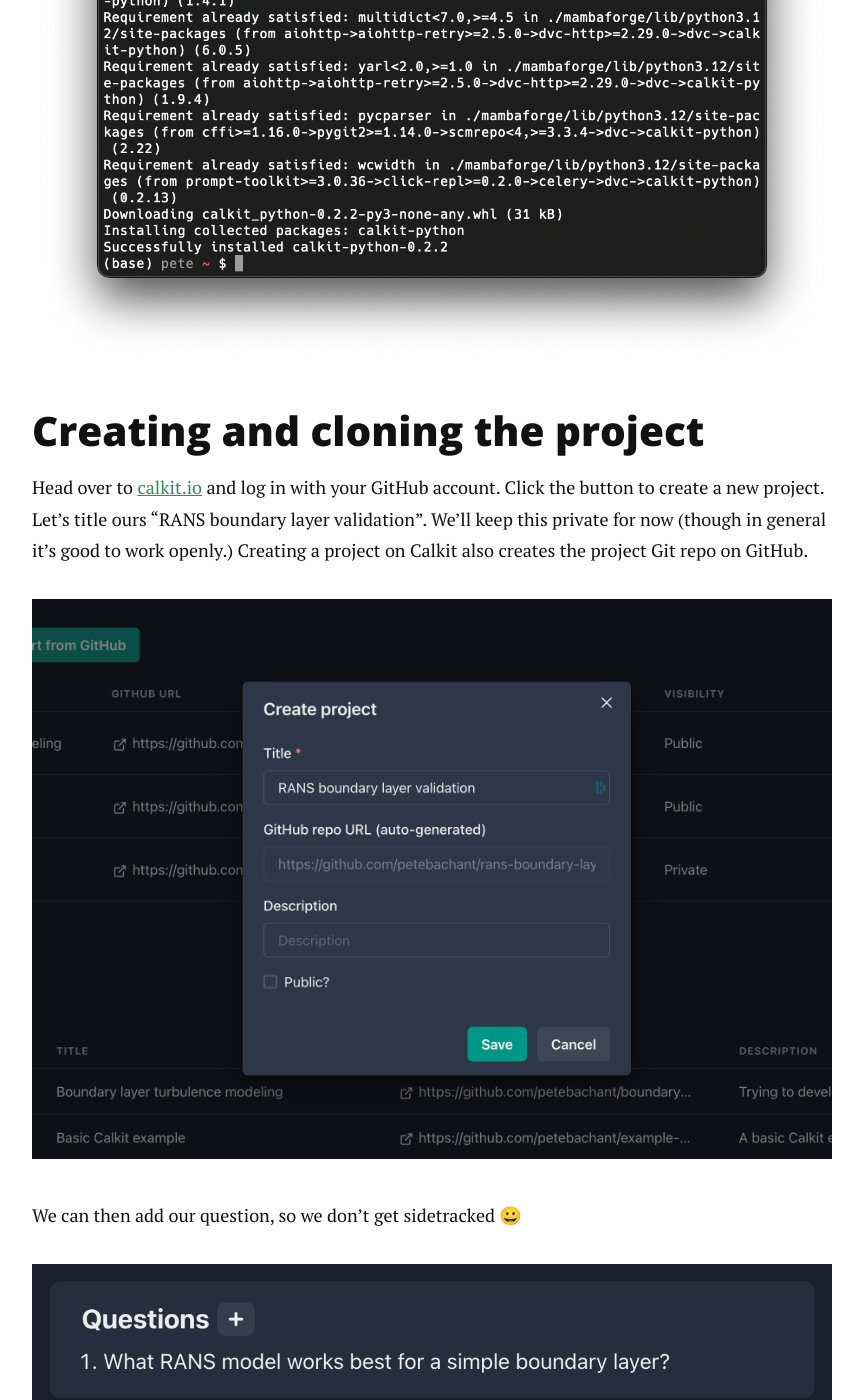
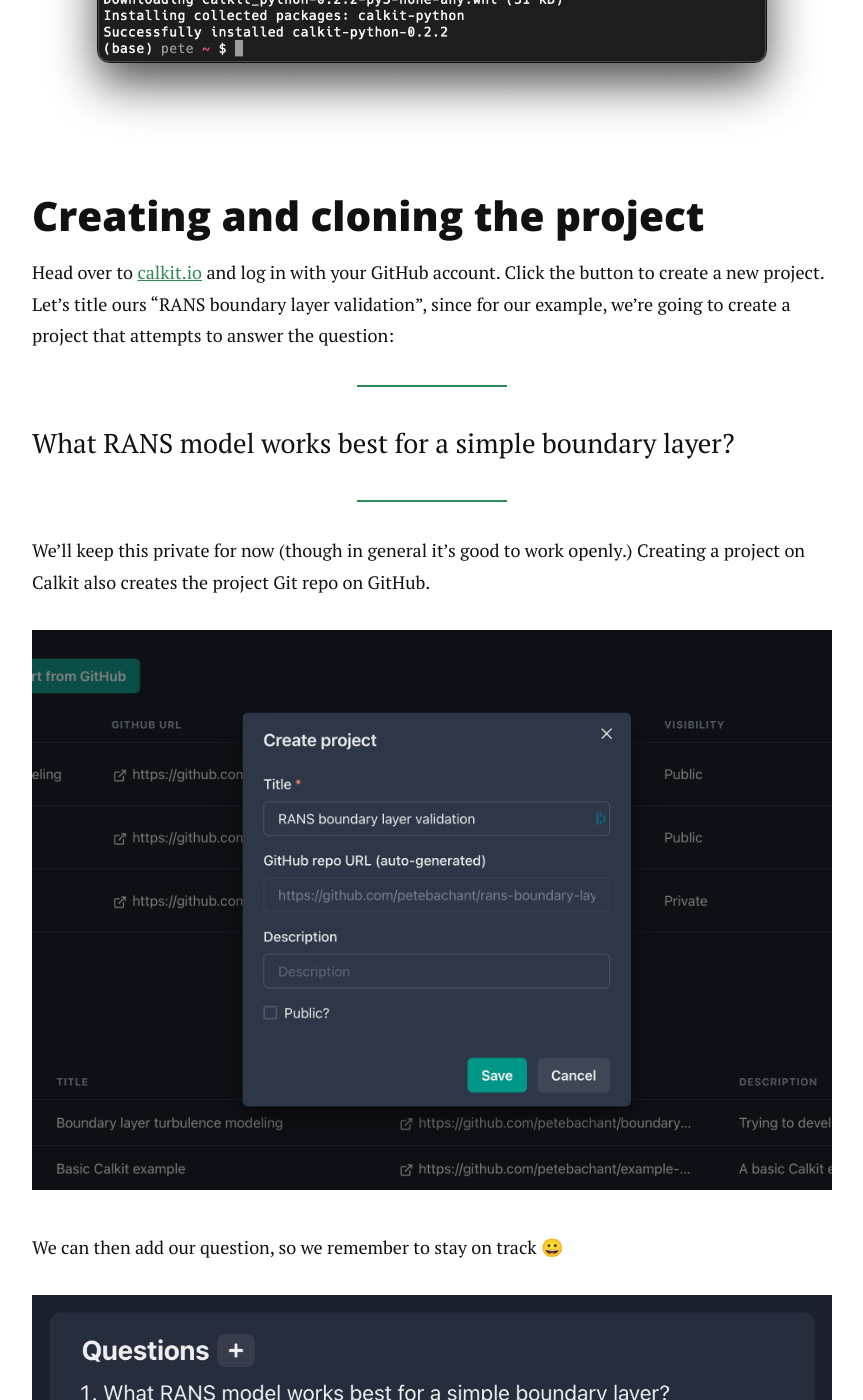
Before and after one commit to petebachant/petebachant.github.io, a Jekyll site: the page built from _posts/2024-10-15-reproducible-openfoam.markdown, in a window 1280 px wide and 1400 px high, scrolled down 2660 px. Shown: the whole window, without its empty margins (208-1071 px from the left). Built offline with Jekyll 4.4.1, drawn with Linux system fonts in a browser that asks for light colours; nearby versions of some CDN libraries; formulas are drawn with MathJax 3; comment, search, counter and statistics services are not loaded; some of the changed text lies outside the part shown.

Commit message:
Move where question is in of-repro post

```diff
--- a/_posts/2024-10-15-reproducible-openfoam.markdown
+++ b/_posts/2024-10-15-reproducible-openfoam.markdown
@@ -66,7 +61,12 @@
 Head over to [calkit.io](https://calkit.io)
 and log in with your GitHub account.
 Click the button to create a new project.
-Let's title ours "RANS boundary layer validation".
+Let's title ours "RANS boundary layer validation",
+since for our example, we're going to create a project that attempts to
+answer the question:
+
+>What RANS model works best for a simple boundary layer?
+
 We'll keep this private for now
 (though in general it's good to work openly.)
 Creating a project on Calkit also creates the project Git repo on GitHub.
@@ -74,7 +74,7 @@
 ![Creating a new Calkit project.](/images/repro-openfoam/create-project.png)
 
 We can then add our question,
-so we don't get sidetracked 😀
+so we remember to stay on track 😀
 
 ![Calkit project questions list.](/images/repro-openfoam/questions.png)
 
```
Also changed, not shown: other parts of _posts/2024-10-15-reproducible-openfoam.markdown (+0 -5 lines).
